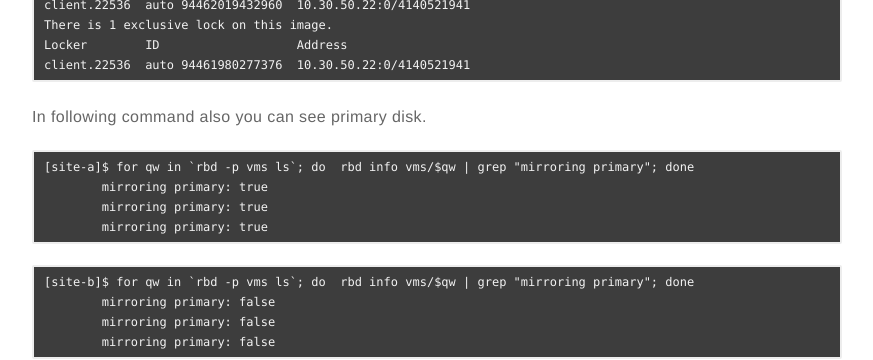
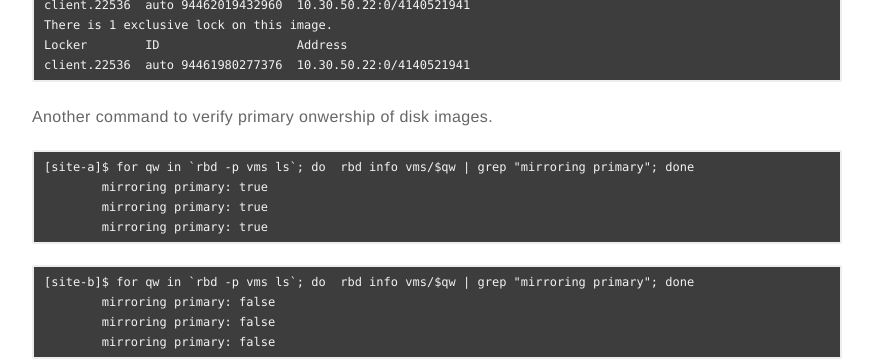
Before and after one commit to satishdotpatel/satishdotpatel.github.io, a Jekyll site: the page built from _posts/2024-01-21-openstack-dr-with-ceph-rbd-mirror.markdown, in a window 1280 px wide and 900 px high, scrolled down 3497 px. Shown: the part 152-512 px from the top of the window, without its empty margins (203-1076 px from the left). Built offline with Jekyll 4.4.1, drawn with Linux system fonts in a browser that asks for light colours; comment, search, counter and statistics services are not loaded.

Commit message:
openstack dr

````diff
--- a/_posts/2024-01-21-openstack-dr-with-ceph-rbd-mirror.markdown
+++ b/_posts/2024-01-21-openstack-dr-with-ceph-rbd-mirror.markdown
@@ -154,7 +154,7 @@ Locker        ID                   Address
 client.22536  auto 94461980277376  10.30.50.22:0/4140521941
 ```
 
-In following command also you can see primary disk.
+Another command to verify primary onwership of disk images.
 
 ```
 [site-a]$ for qw in `rbd -p vms ls`; do  rbd info vms/$qw | grep "mirroring primary"; done
````
